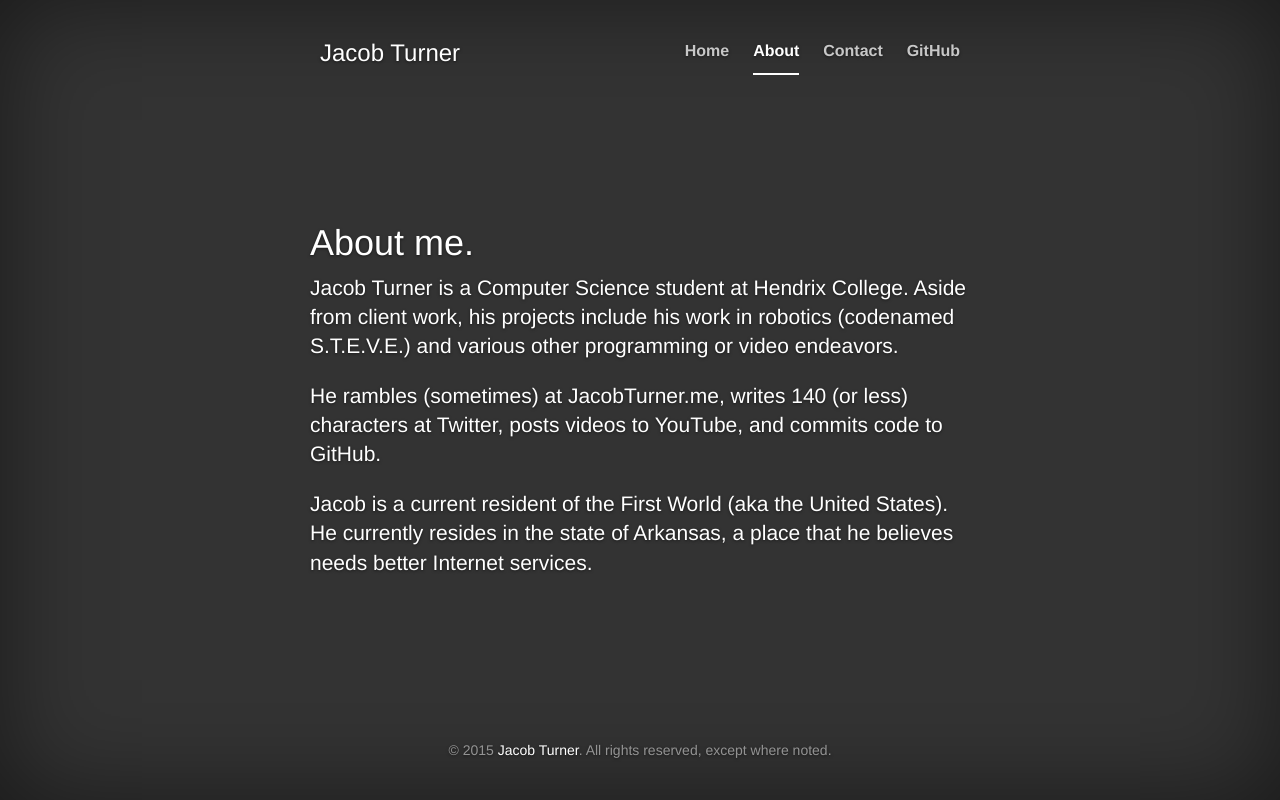
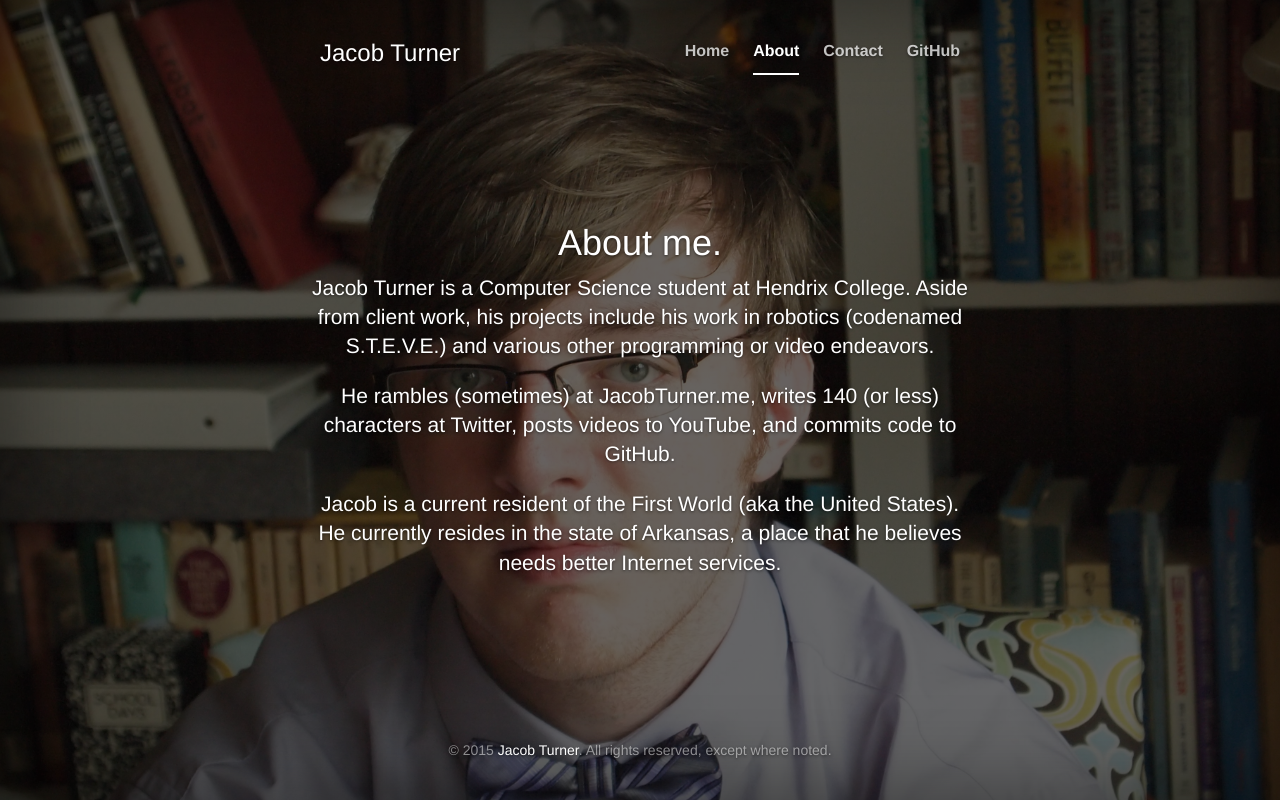
Before and after one commit to loremipsumdolor/loremipsumdolor.github.com, a plain HTML site: page about.html in a window 1280 px wide. Drawn offline with nearby package versions, Linux system fonts and the light colour scheme.

Commit message:
Adding style.css to about.html

```diff
--- a/about.html
+++ b/about.html
@@ -6,122 +6,12 @@
 	<meta name="viewport" content="width=device-width, initial-scale=1">
 	<title>Jacob Turner</title>
 	<link rel="stylesheet" href="https://maxcdn.bootstrapcdn.com/bootstrap/3.3.5/css/bootstrap.min.css">
+	<link rel="stylesheet" href="style.css">
 	<!-- HTML5 shim and Respond.js for IE8 support of HTML5 elements and media queries -->
 	<!--[if lt IE 9]>
 		<script src="https://oss.maxcdn.com/html5shiv/3.7.2/html5shiv.min.js"></script>
 		<script src="https://oss.maxcdn.com/respond/1.4.2/respond.min.js"></script>
 	<![endif]-->
-	<style>
-		/* Globals */
-
-		/* Links */
-		a, a:focus, a:hover {color: #fff;}
-
-		/* Custom default button */
-		.btn-default, .btn-default:hover, .btn-default:focus {
-			color: #333;
-			text-shadow: none; /* Prevent inheritence from `body` */
-			background-color: #fff;
-			border: 1px solid #fff;
-		}
-
-		/* Base structure */
-
-		html, body {
-			height: 100%;
-			background-color: #333;
-		}
-		body {
-			color: #fff;
-			text-shadow: 0 1px 3px rgba(0,0,0,.5);
-		}
-
-		/* Extra markup and styles for table-esque vertical and horizontal centering */
-		.site-wrapper {
-			display: table;
-			width: 100%;
-			height: 100%; /* For at least Firefox */
-			min-height: 100%;
-			-webkit-box-shadow: inset 0 0 100px rgba(0,0,0,.5);
-			box-shadow: inset 0 0 100px rgba(0,0,0,.5);
-		}
-		.site-wrapper-inner {
-			display: table-cell;
-			vertical-align: top;
-		}
-		.cover-container {
-		margin-right: auto;
-		margin-left: auto;
-		}
-
-		/* Padding for spacing */
-		.inner {padding: 30px;}
-
-		/* Header */
-		.masthead-brand {
-			margin-top: 10px;
-			margin-bottom: 10px;
-		}
-		.masthead-nav > li {display: inline-block;}
-		.masthead-nav > li + li {margin-left: 20px;}
-		.masthead-nav > li > a {
-			padding-right: 0;
-			padding-left: 0;
-			font-size: 16px;
-			font-weight: bold;
-			color: #fff; /* IE8 proofing */
-			color: rgba(255,255,255,.75);
-			border-bottom: 2px solid transparent;
-		}
-		.masthead-nav > li > a:hover, .masthead-nav > li > a:focus {
-			background-color: transparent;
-			border-bottom-color: #a9a9a9;
-			border-bottom-color: rgba(255,255,255,.25);
-		}
-		.masthead-nav > .active > a, .masthead-nav > .active > a:hover, .masthead-nav > .active > a:focus {
-			color: #fff;
-			border-bottom-color: #fff;
-		}
-
-		@media (min-width: 768px) {
-			.masthead-brand {float: left;}
-			.masthead-nav {float: right;}
-		}
-
-		/* Cover */
-		.cover {padding: 0 20px;}
-		.cover .btn-lg {
-			padding: 10px 20px;
-			font-weight: bold;
-		}
-
-		/* Footer */
-		.mastfoot {
-			color: #999; /* IE8 proofing */
-			color: rgba(255,255,255,.5);
-		}
-
-		/* Affix and center */
-		@media (min-width: 768px) {
-			/* Pull out the header and footer */
-			.masthead {
-				position: fixed;
-				top: 0;
-			}
-			.mastfoot {
-				position: fixed;
-				bottom: 0;
-			}
-			/* Start the vertical centering */
-			.site-wrapper-inner {vertical-align: middle;}
-			/* Handle the widths */
-			.masthead, .mastfoot, .cover-container {width: 100%;}
-		}
-
-		@media (min-width: 992px) {
-			.masthead, .mastfoot, .cover-container {width: 700px;}
-		}
-	</style>
 </head>
 
 <body>
```
